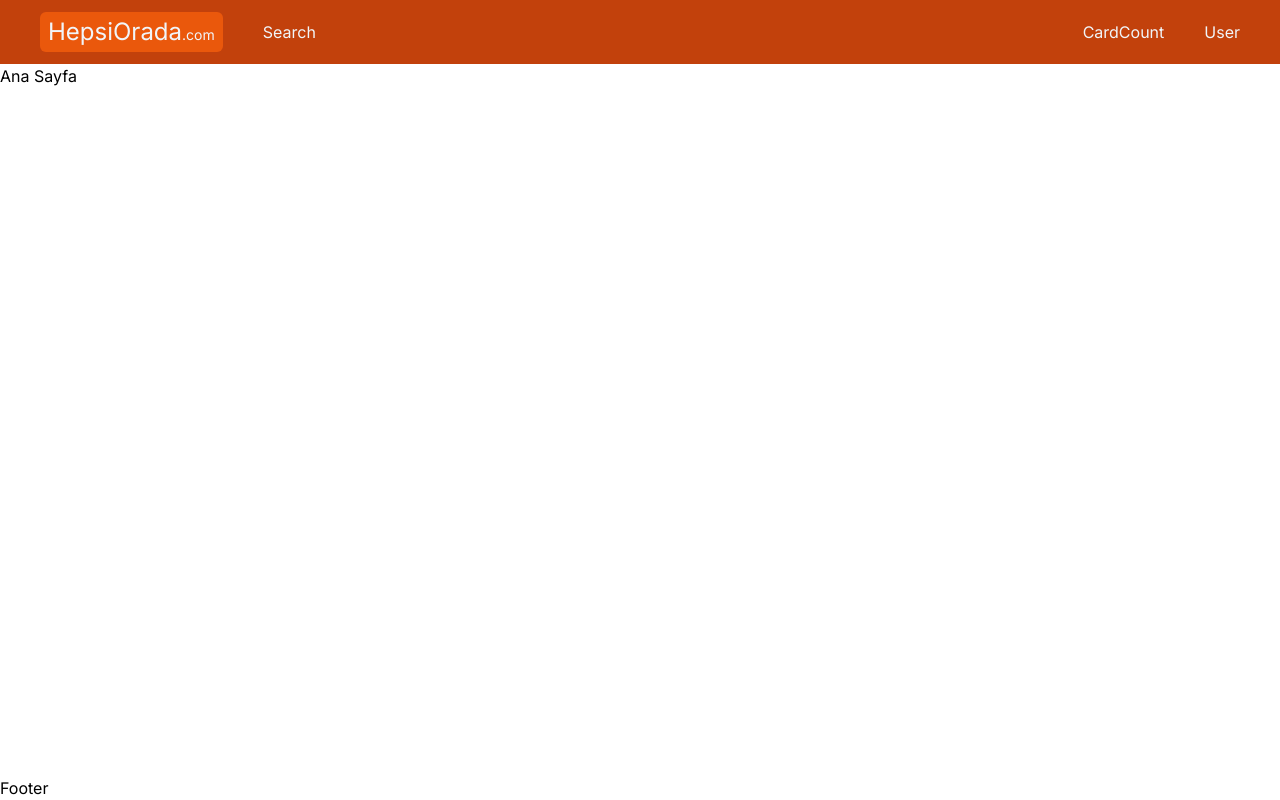
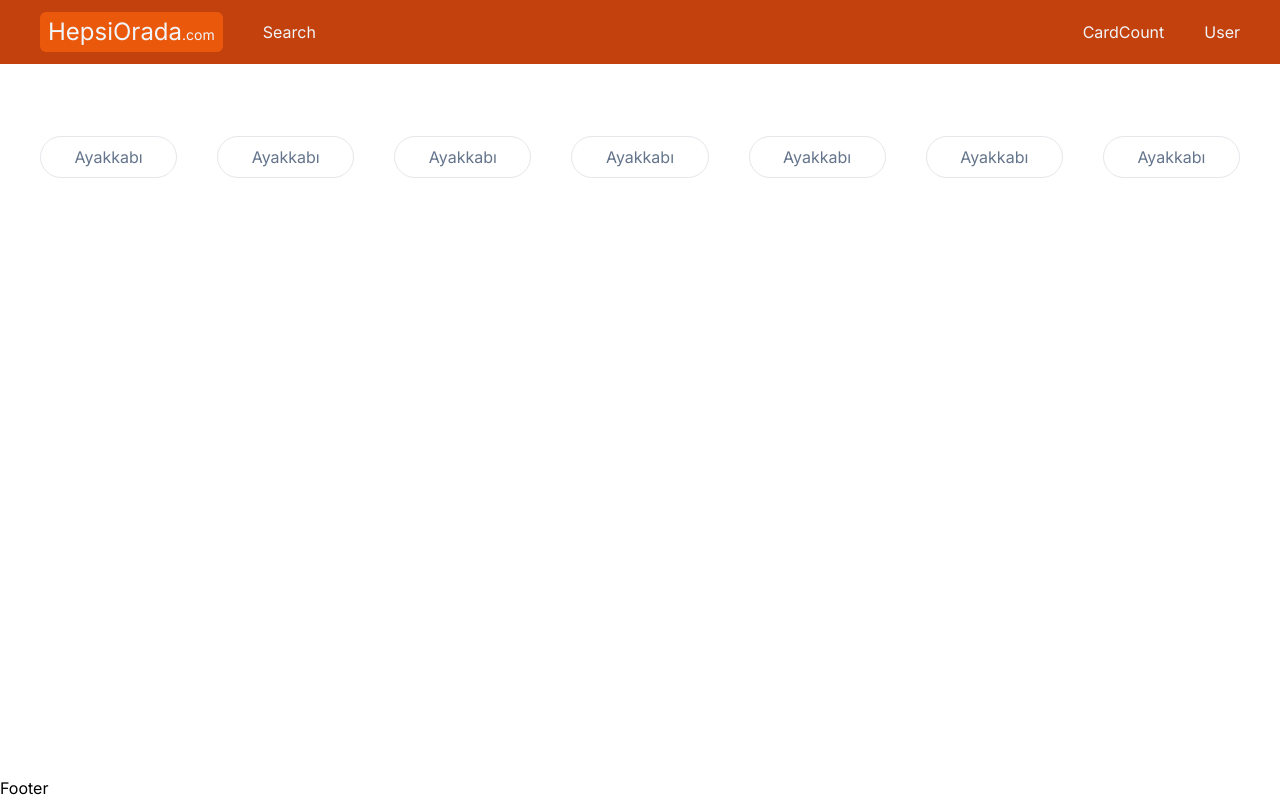
Before and after one commit to egesua/e-commerce-next, a Next.js app: page / in a window 1280 px wide. Built offline with nearby package versions, Linux system fonts and the light colour scheme.

Commit message:
styling and mapping for our items.

```diff
--- /dev/null
+++ b/app/components/home/Category.tsx
@@ -0,0 +1,41 @@
+"use client"
+const Category = () => {
+
+    const categoryList = [
+        {
+            name: 'Ayakkabı'
+        },
+        {
+            name: 'Ayakkabı'
+        },
+        {
+            name: 'Ayakkabı'
+        },
+        {
+            name: 'Ayakkabı'
+        },
+        {
+            name: 'Ayakkabı'
+        },
+        {
+            name: 'Ayakkabı'
+        },
+        {
+            name: 'Ayakkabı'
+        }
+    ]
+
+  return (
+    <div className="flex items-center justify-center px:3 md:px-10 gap-3 md:gap-10 py-5 md:py-8 md:my-10 overflow-x-auto">
+        {
+            categoryList.map((category, index) => (
+                <div className="border text-slate-500 rounded-full min-w-[100px] flex items-center justify-center cursor-pointer flex-1 px-4 py-2 text-center" key={index}>
+                    {category.name}
+                </div>
+            ))
+        }
+    </div>
+  )
+}
+
+export default Category;
--- a/app/components/navbar/CardCount.tsx
+++ b/app/components/navbar/CardCount.tsx
@@ -1,7 +1,7 @@
 
 const CardCount = () => {
   return (
-    <div>
+    <div className="hidden md:flex">
       CardCount
     </div>
   )
--- a/app/components/navbar/Search.tsx
+++ b/app/components/navbar/Search.tsx
@@ -2,7 +2,7 @@
 
 const Search = () => {
   return (
-    <div className='flex flex-1'>
+    <div className='hidden md:flex flex-1'>
       Search
     </div>
   )
--- a/app/components/navbar/User.tsx
+++ b/app/components/navbar/User.tsx
@@ -2,7 +2,7 @@
 
 const User = () => {
   return (
-    <div>
+    <div className='hidden md:flex'>
       User
     </div>
   )
--- a/app/page.tsx
+++ b/app/page.tsx
@@ -1,5 +1,7 @@
+import Category from "./components/home/Category";
+
 export default function Home() {
   return (
-    <div>Ana Sayfa</div>
+    <div><Category /></div>
   );
 }
```
